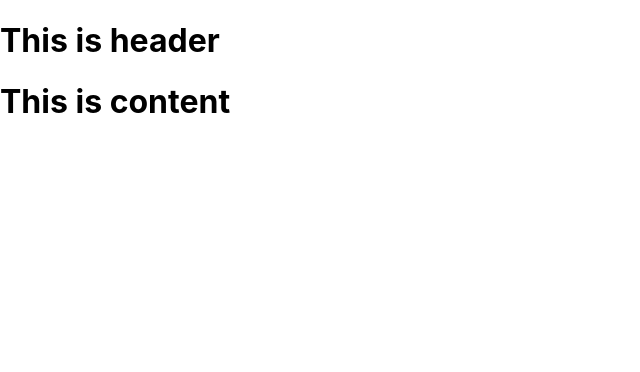
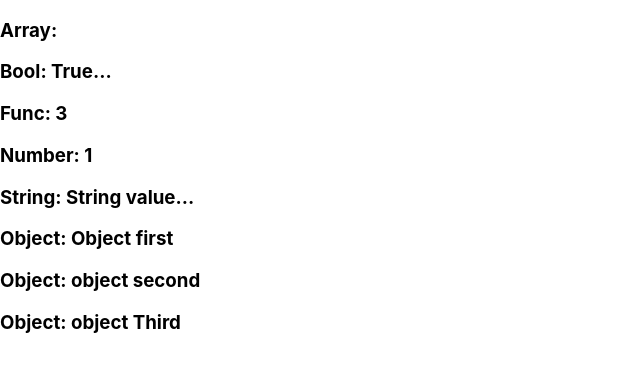
Before and after one commit to Himanshu1Suyal/ReactPOC, a React (Create React App) app: page / in a window 1280 px wide. Shown: the top 372 px of the page, without its empty margins (0-640 px from the left). Built offline with nearby package versions, Linux system fonts and the light colour scheme.

Commit message:
use of PropTypes  : its validation and its implementation

```diff
--- a/package.json
+++ b/package.json
@@ -3,6 +3,7 @@
   "version": "0.1.0",
   "private": true,
   "dependencies": {
+    "prop-types": "^15.7.2",
     "react": "^16.10.2",
     "react-dom": "^16.10.2",
     "react-scripts": "3.2.0"
--- a/src/App.js
+++ b/src/App.js
@@ -1,45 +1,44 @@
 import React from 'react';
+import PropTypes from 'prop-types';
+
 
 class App extends React.Component {
-constructor(props){
-  super(props);
-  this.state = {
-
-    header:"This is header",
-    content:"This is content"
-
+   render() {
+      return (
+         <div>
+            <h3>Array: {this.props.propArray}</h3>
+            <h3>Bool: {this.props.propBool ? "True..." : "False..."}</h3>
+            <h3>Func: {this.props.propFunc(3)}</h3>
+            <h3>Number: {this.props.propNumber}</h3>
+            <h3>String: {this.props.propString}</h3>
+            <h3>Object: {this.props.propObject.objectName1}</h3>
+            <h3>Object: {this.props.propObject.objectName2}</h3>
+            <h3>Object: {this.props.propObject.objectName3}</h3>
+         </div>
+      );
    }
-  }
-
-  render(){
-    return (
-      <div>
-     <Header headerProp = {this.state.header}/>
-     <Content contentProp = {this.state.content}/>
-      </div>
-    );
-  }
 }
 
-class Header extends React.Component{
-  render(){
-    return(
-      <div>
-        <h1>{this.props.headerProp}</h1>
-
-      </div>
-    );
-  }
+App.propTypes = {
+   propArray: PropTypes.array.isRequired,
+   propBool: PropTypes.bool.isRequired,
+   propFunc: PropTypes.func,
+   propNumber: PropTypes.number,
+   propString: PropTypes.string,
+   propObject: PropTypes.object
 }
 
-class Content extends React.Component{
-  render(){
-    return(
-      <div>
-        <h1>{this.props.contentProp}</h1>
+App.defaultProps = {
+  // propArray: [1,2,3,4,5],
+   propBool: true,
+   propFunc: function(e){return e},
+   propNumber: 1,
+   propString: "String value...",
 
-      </div>
-    );
-  }
+   propObject: {
+      objectName1:"Object first",
+      objectName2: "object second",
+      objectName3: "object Third"
+   }
 }
 export default App;
```
